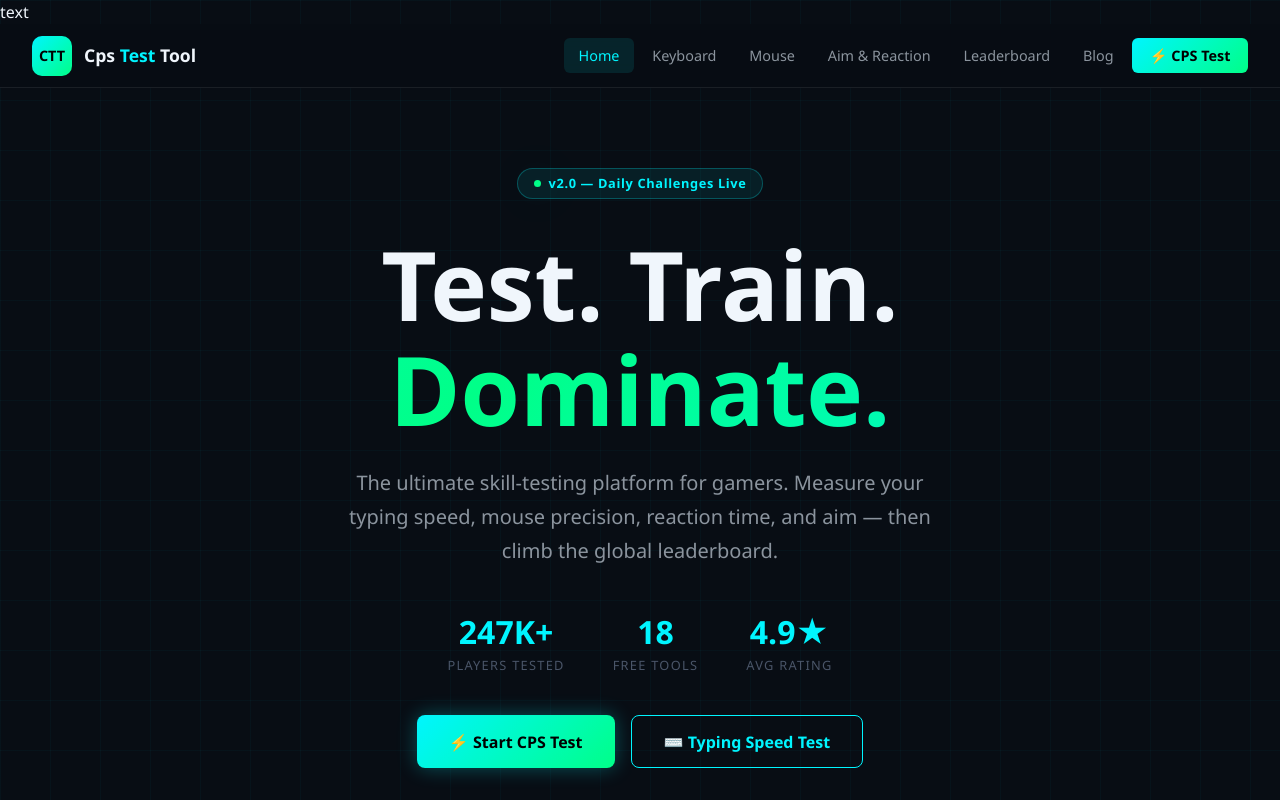
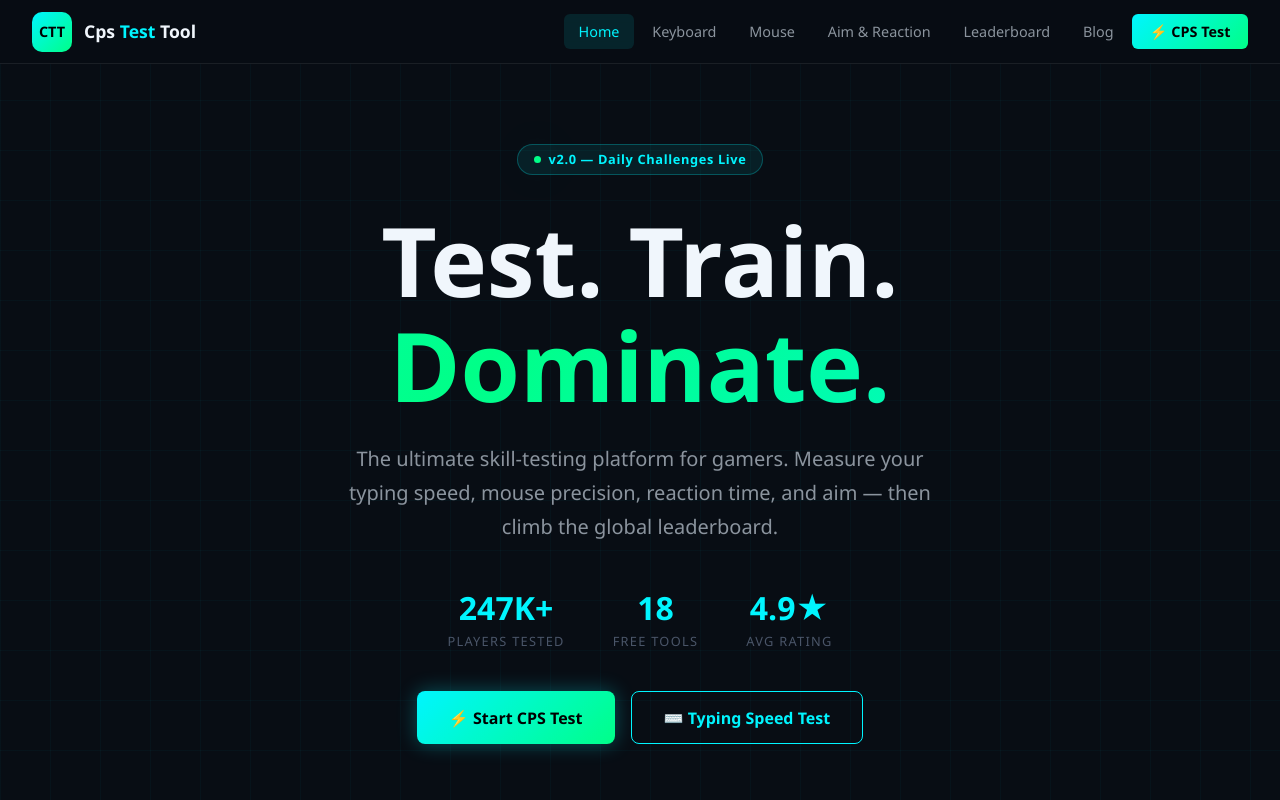
Before and after one commit to fahadhassan7635-stack/Cps-Test-Tool, a React (Vite) app: page / in a window 1280 px wide. Shown: the top 800 px of the page. Built offline with nearby package versions, Linux system fonts and the light colour scheme.

Commit message:
Update Layout.tsx

```diff
--- a/src/components/Layout.tsx
+++ b/src/components/Layout.tsx
@@ -17,7 +17,6 @@ export default function Layout() {
     <div style={{ position: 'relative', minHeight: '100vh' }}>
       <div className="grid-bg" />
 
-      text
 
       {/* NAV */}
       <nav style={{
```
